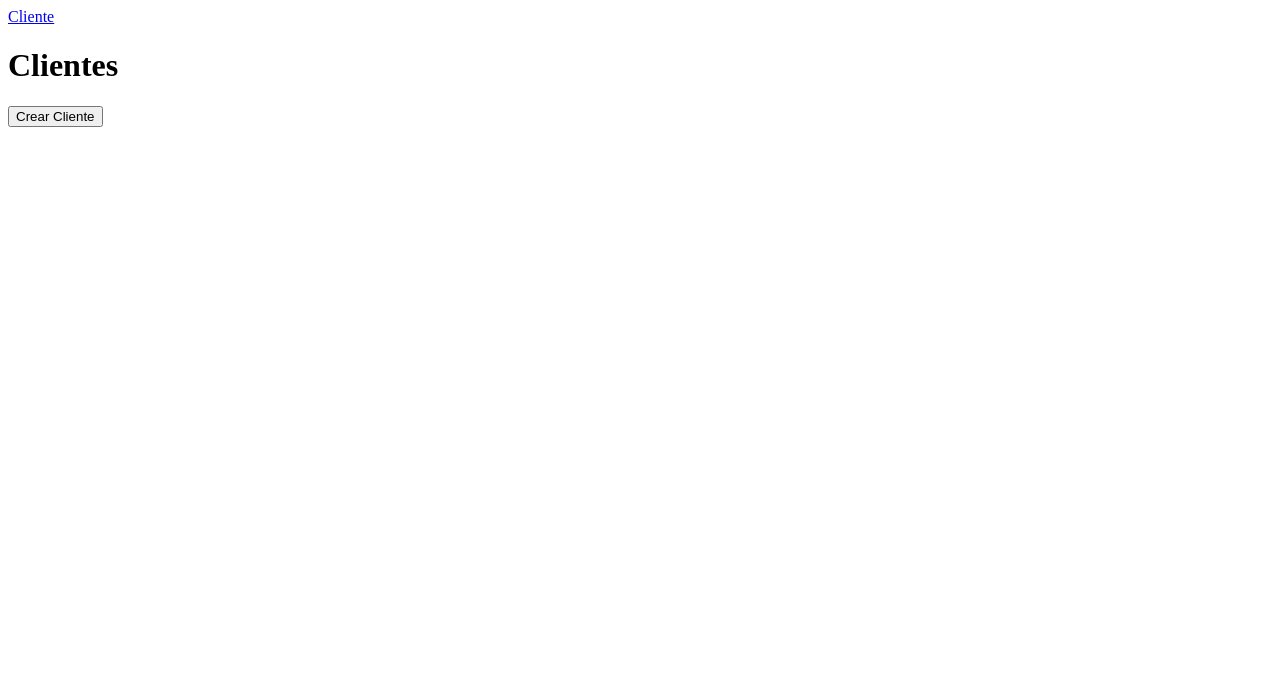
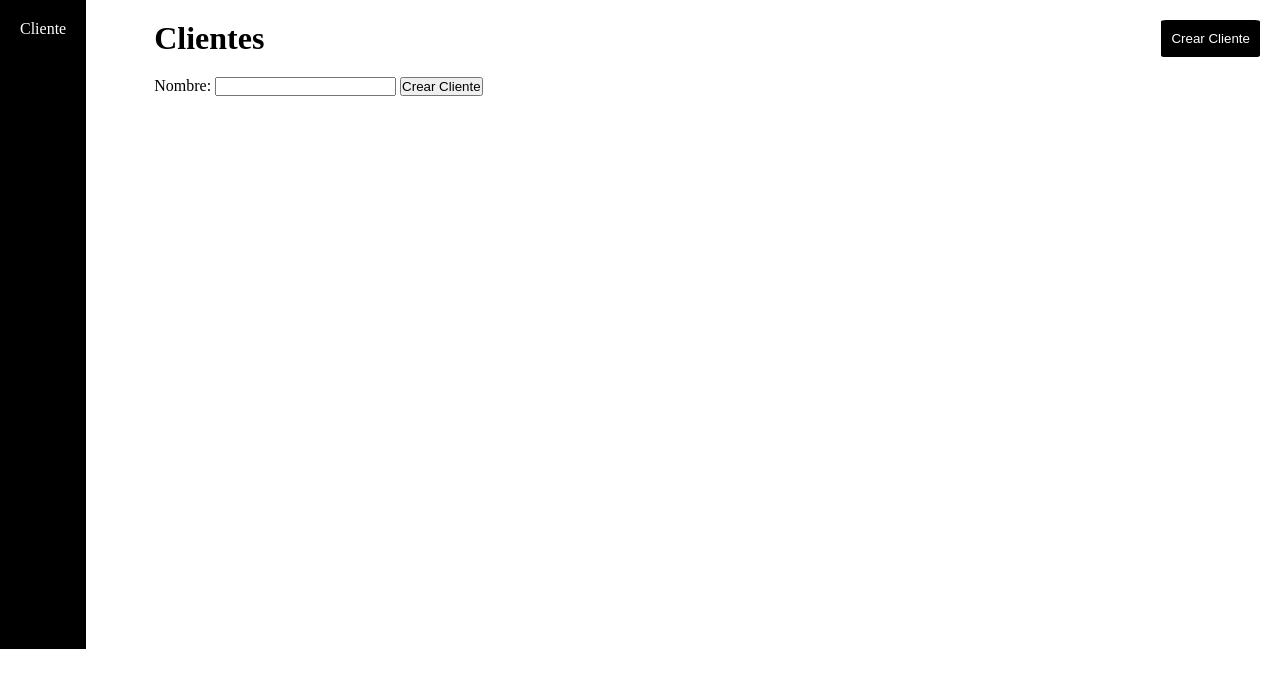
Before and after one commit to angelddeleon/Gestion_Talleres, a plain HTML site: page index.html in a window 1280 px wide. Drawn offline with Linux system fonts and the light colour scheme.

Commit message:
creating frontend of clients

```diff
--- a/index.css
+++ b/index.css
@@ -0,0 +1,52 @@
+* {
+    margin: 0;
+    box-sizing: border-box;
+    padding: 0px;
+}
+
+.mainWrapper {
+    display: flex;
+    height: 649px;
+    width: auto;
+}
+
+.leftWrap {
+    margin-right: 3em;
+    padding: 20px;
+    background-color: black;
+    height: 100%;
+}
+
+.leftWrap a {
+    text-decoration: none;
+    color: #fff;
+}
+
+
+
+.rightWrap {
+    padding: 20px;
+    width: 100%;
+}
+
+.rightWrap .topSection {
+    display: flex;
+    justify-content: space-between;
+}
+
+.topSection button{
+    padding: 10px;
+    color: #fff;
+    background-color: black;
+    border: none transparent ;
+    border-radius: 5%;
+}
+
+.topSection button:hover {
+    width: 100px;
+    height: 40px;
+}
+
+.form {
+    margin-top: 20px;
+}
--- a/index.html
+++ b/index.html
@@ -4,21 +4,41 @@
     <meta charset="UTF-8">
     <meta name="viewport" content="width=device-width, initial-scale=1.0">
     <title>Taller</title>
+    <link rel="stylesheet" href="index.css">
 </head>
 <body>
     <div class="mainWrapper">
         <div class="leftWrap">
+
             <a href="#">Cliente</a>
+
+
         </div>
 
 
-        <div class="rigthWrap">
+        <div class="rightWrap">
 
             <div class="topSection">
                 <h1>Clientes</h1>
-                <button>Crear Cliente</button>
+
+                <button onclick="form()">Crear Cliente</button>
             </div>
 
+
+            <div class="form">
+                <form action="" name="form" onsubmit="enviar()">
+                    <label for="primerNombre">Nombre:</label>
+                    <input type="text" name="Nombre" id="nombre">
+
+                    <input type="submit" value="Crear Cliente">
+
+                </form>
+
+            </div>
+
+            <div class="tabla">
+
+            </div>
 
 
         </div>
@@ -26,4 +46,5 @@
 
 
 </body>
+<script src="index.js"></script>
 </html>
--- a/index.js
+++ b/index.js
@@ -0,0 +1,19 @@
+let tabla = document.getElementsByClassName(".tabla");
+
+
+
+
+function enviar() {
+
+    let x = document.forms["form"]["Nombre"].value;
+
+    alert(x)
+
+    let nombreElement = document.createElement("p")
+    let nombreNode = document.createTextNode(x)
+
+
+    nombreElement.appendChild(nombreNode)
+
+    tabla.appendChild(nombreElement)
+}
```
